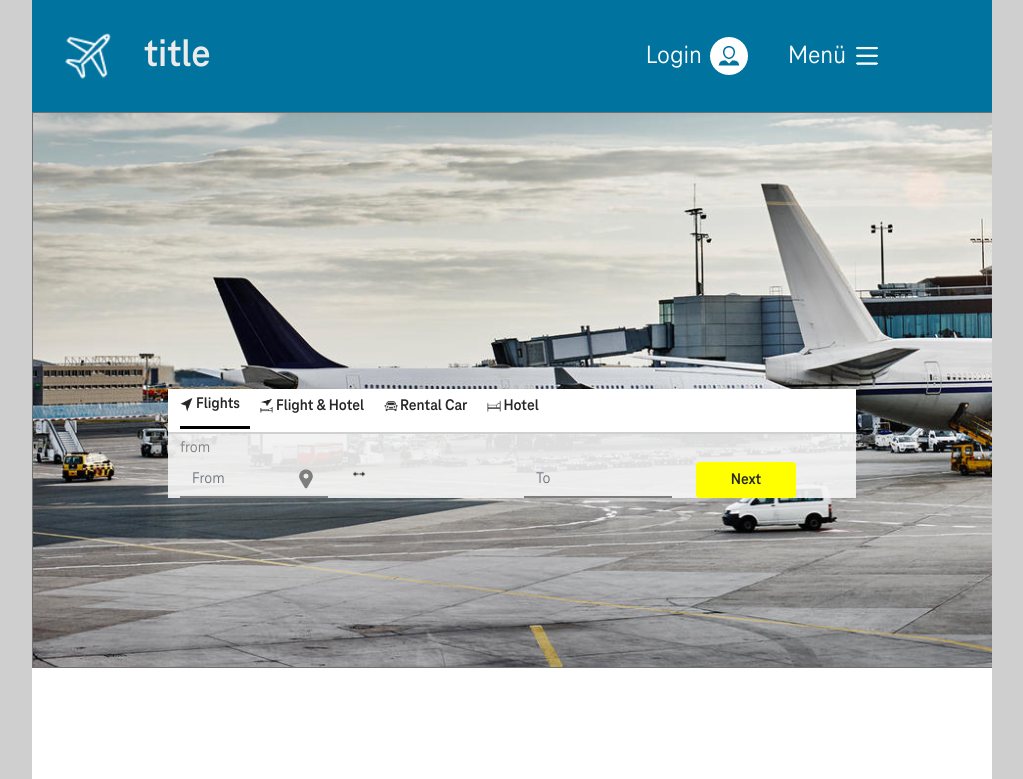
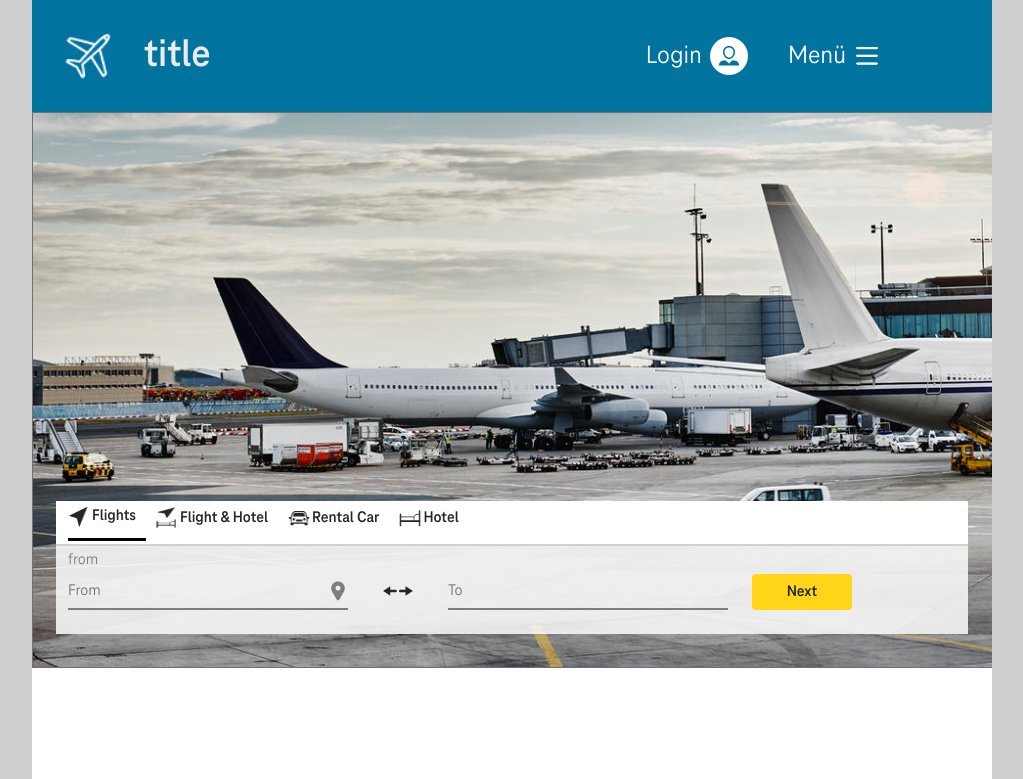
Before and after one commit to eu-digital-green-certificates/dgca-booking-demo-frontend, a React (Create React App) app: page / in a window 1280 px wide. Shown: the top 779 px of the page, without its empty margins (128-1151 px from the left). Built offline with nearby package versions, Linux system fonts and the light colour scheme.

Commit message:
aligned elements

```diff
--- a/src/assets/SCSS/custom.scss
+++ b/src/assets/SCSS/custom.scss
@@ -119,9 +119,6 @@ $container-max-widths: (
 }
 
 .search {
-    margin-right: 7rem;
-    margin-left: 7rem;
-    margin-bottom: 7rem;
     height:30%;
     width:100%;
     color:#262626;
@@ -149,8 +146,8 @@ $container-max-widths: (
   }
 
   .icon {
-    width: 16px;
-    height: 16px;
+    width: 24px;
+    height: 24px;
     padding-right: 2px;
 }
 
@@ -161,50 +158,16 @@ $container-max-widths: (
 }
 
 .from {
-    font-size: 18;
+    font-size: 18 !important;
     color: #7e7e7e;
     padding-top:2px;
     padding-bottom: 2px;
 }
 
-// .form-control {
-//     &.input-transparent {
-//       font-size: 22;
-//       box-sizing: border-box;
-//       height: 36px;
-//       width: 140px;
-//       border-top: none;
-//       border-left: none;
-//       border-right: none;
-//       border-bottom: 2px solid #7e7e7e;
-//       border-radius: 0%;
-//       color: black;
-//       background-color: transparent;
-
-//       &:focus{
-//         border-color: none;
-//         box-shadow: none;
-//       }
-//     }
-
-//     .location-icon {
-//       float: right;
-//       margin-left: -16px;
-//       margin-top: 32px;
-//       position: absolute;
-//       z-index: 2;
-//       width: 16px;
-//       height: 16px;
-//       background-color:red;
-//     }
-
-//   }´
-
 .input-transparent {
-      font-size: 22;
+      font-size: 22 !important;
       box-sizing: border-box;
       height: 36px;
-    //   width: 140px;
       border-top: none;
       border-left: none;
       border-right: none;
@@ -212,29 +175,35 @@ $container-max-widths: (
       border-radius: 0%;
       color: black;
       background-color: transparent;
+      padding:0%;
 
       &:focus{
         border-color: none;
         box-shadow: none;
         background-color: transparent;
         color: black;
-        outline-color: transparent;
+        border-top: none;
+        border-left: none;
+        border-right: none;
+        border-bottom: 2px solid #7e7e7e;
       }
     }
 
-    //TODO kann weg
 .location-icon {
   background-image: url("../images/icon_von.png") !important;
   height: 20px;
   width: 20px;
 }
 
-
-
+.change-icon {
+    background-image: url("../images/icon_wechseln.png") !important;
+    height: 34px;
+    width: 34px;
+    margin:auto;
+}
 
 .botton {
-      //TODO
-      background: yellow;
+  background: #ffd617;
   color: #262626;
   width: 100px;
   border: none;
--- a/src/components/landing-page.component.tsx
+++ b/src/components/landing-page.component.tsx
@@ -30,10 +30,6 @@ import flightIcon from '../assets/images/icon_fluege.png';
 import flighthotelIcon from '../assets/images/icon_flughotel.png';
 import hotelIcon from '../assets/images/icon_hotel.png';
 import rentalcarIcon from '../assets/images/icon_mietwagen.png';
-import locationIcon from '../assets/images/icon_von.png';
-import changeIcon from '../assets/images/icon_wechseln.png';
-import { FontAwesomeIcon } from '@fortawesome/react-fontawesome';
-import { faMapMarker } from '@fortawesome/free-solid-svg-icons';
 
 const LandingPage = () => {
 
@@ -75,10 +71,10 @@ const LandingPage = () => {
                                         <Row>
                                             <div className="from">from</div>
                                         </Row>
-                                        <Row>
+                                        <Row className="d-flex pb-4">
                                             <Form>
                                                 <Form.Group as={Row}>
-                                                    <Col>
+                                                    <Col xs lg="4" md="4">
                                                         <InputGroup className="input-transparent">
                                                             <Form.Control
                                                                 className="input-transparent"
@@ -90,18 +86,18 @@ const LandingPage = () => {
                                                             </InputGroup.Text>
                                                         </InputGroup>
                                                     </Col>
-                                                    <Col>
-                                                        <span><Image className="icon" src={changeIcon} /></span>
+                                                    <Col xs lg="1" md="1">
+                                                        <div className="change-icon"/>
                                                     </Col>
 
-                                                    <Col>
+                                                    <Col xs lg="4" md="4">
                                                         <Form.Control
                                                             className="input-transparent"
                                                             placeholder="To"
                                                             type="text"
                                                         />
                                                     </Col>
-                                                    <Col>
+                                                    <Col xs lg="3" md="3">
                                                         <Button className="botton">Next</Button>
                                                     </Col>
                                                 </Form.Group>
```
Lines whose indentation alone changed are shown as unchanged.
